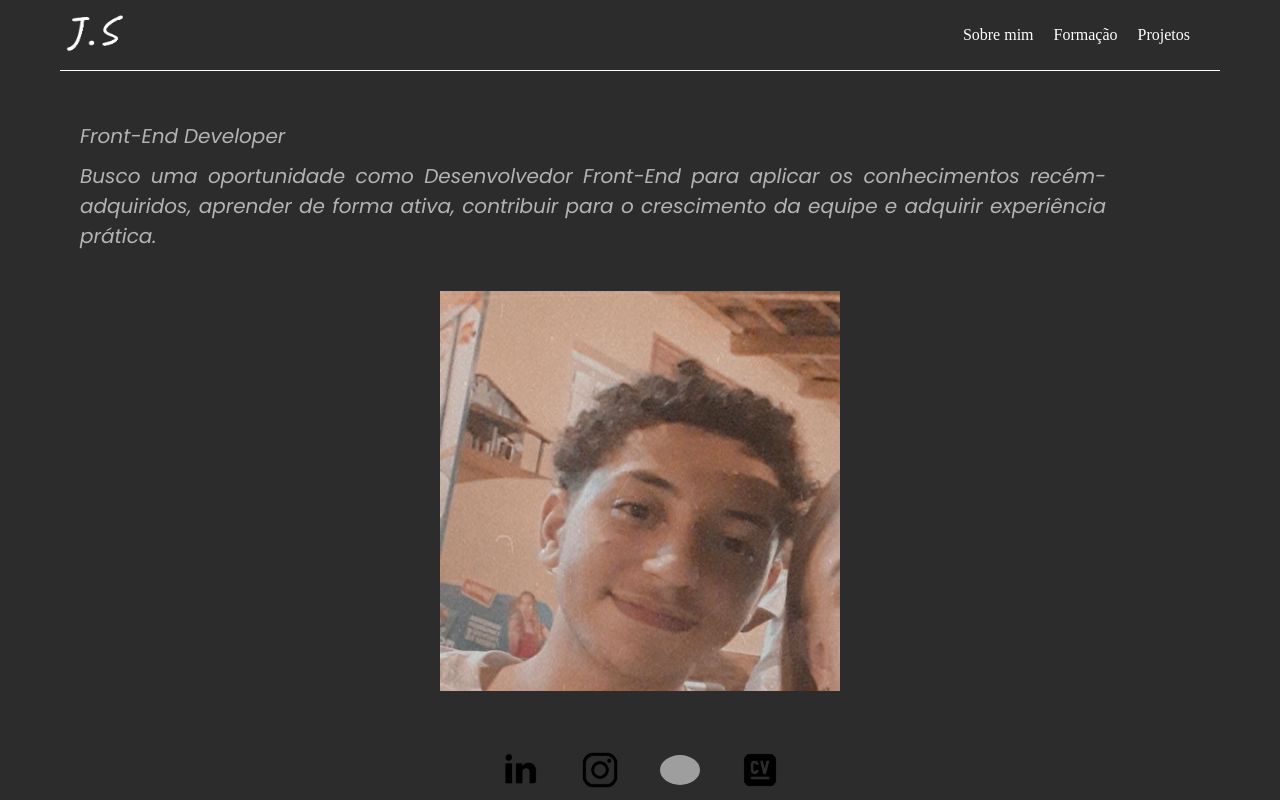
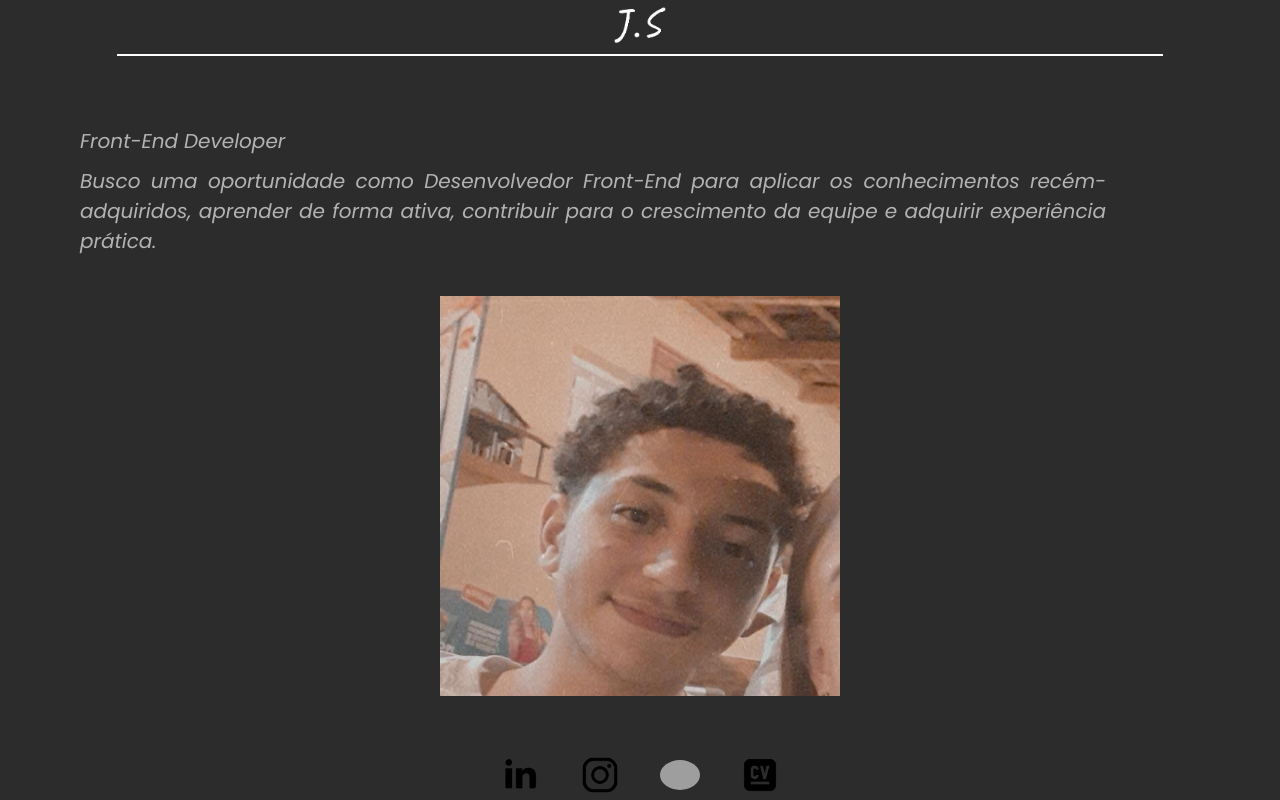
Before and after one commit to joaovitrdos/portifolio, an Angular app: page / in a window 1280 px wide. Shown: the top 800 px of the page. Built offline with nearby package versions, Linux system fonts and the light colour scheme; grey boxes are pictures that could not be loaded.

Commit message:
menu exit

```diff
--- a/src/app/components/home/home.component.html
+++ b/src/app/components/home/home.component.html
@@ -17,7 +17,11 @@
     <title>Portifolio</title>
   </head>
   <body>
-
+<div id="logo">
+  <img class="logo" src="assets/logo.png" alt="">
+  <hr>
+</div>
+   <!--
     <header>
       <div ><a href="portifolioj.netlify.app">
         <img class="logo" src="assets/logo.png" alt="">
@@ -31,7 +35,7 @@
         </ul>
       </nav>
     </header>
-
+  -->
     <section id="section001">
       <app-header></app-header>
     </section>
@@ -125,7 +129,7 @@
       </section>
     </section>
 
-    <section class="section05">
+    <section id="section001" class="section05">
       <div class="linguagens">
         <h2>Linguagens</h2>
         <p><img class="bandeira" src="assets/br.png" alt />PT-BR Nativo</p>
--- a/src/app/components/home/home.component.scss
+++ b/src/app/components/home/home.component.scss
@@ -1,6 +1,6 @@
 @import "../../../styles.scss";
 @import "../../../colors.scss";
-
+/*
 header {
   border-bottom: 1px solid white;
   width: 100%;
@@ -47,11 +47,27 @@ header .logo {
   }
 
 }
+*/
+
+.logo{
+  width: 70;
+  height: 50px;
+}
+
+#logo{
+  text-align: center;
+}
+
+hr{
+  border: 1px solid white;
+  width: 90%;
+  margin: auto;
+  margin-bottom: 20px;
+}
 
 body {
   background: $primary-color;
   overflow-x: hidden;
-  scrollbar-width: none;
 }
 
 .button-click {
--- a/src/styles.scss
+++ b/src/styles.scss
@@ -3,7 +3,3 @@
   padding: 0;
   scrollbar-width: none;
 }
-
-html{
-  scroll-behavior: smooth;
-}
```
